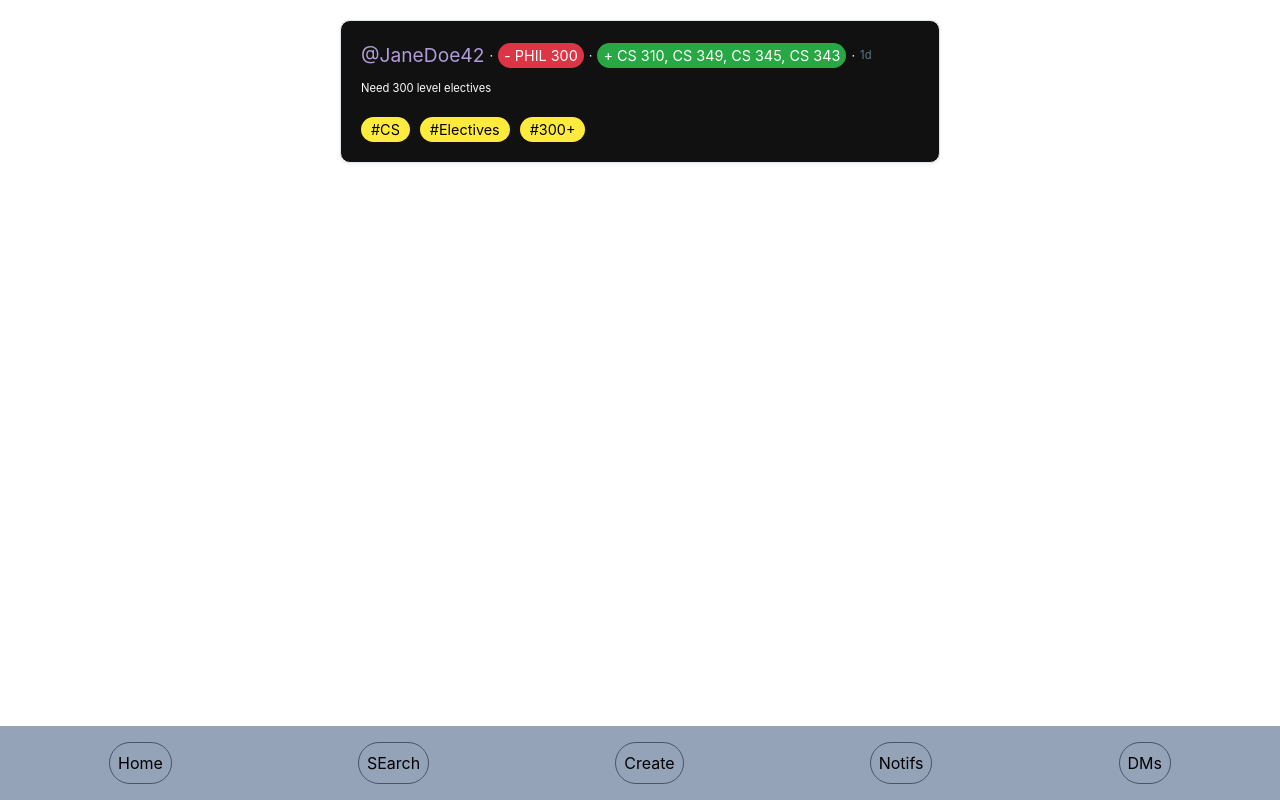
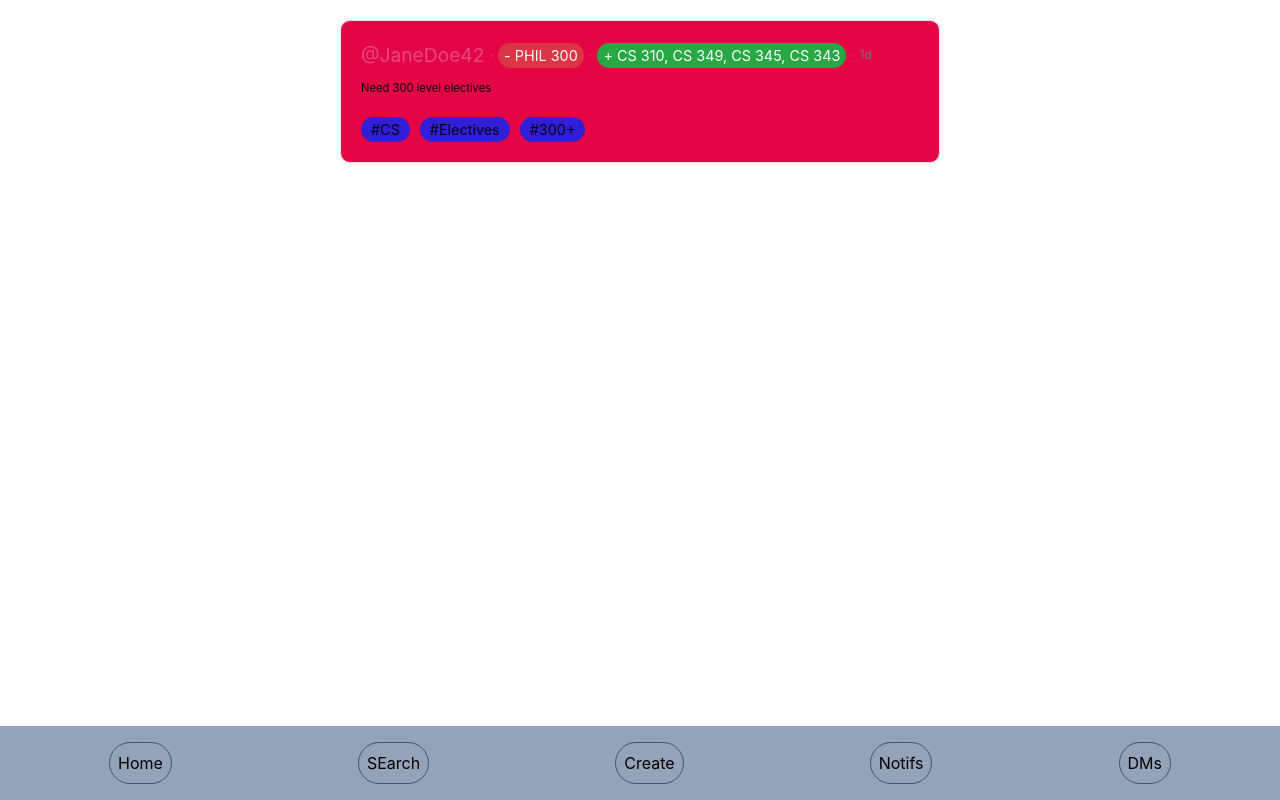
Before and after one commit to j-ackie/brutus, a React (Create React App) app in the folder frontend/: page / in a window 1280 px wide. Built offline with nearby package versions, Linux system fonts and the light colour scheme.

Commit message:
More colors.

```diff
--- a/frontend/src/components/listing/Listing.tsx
+++ b/frontend/src/components/listing/Listing.tsx
@@ -1,5 +1,6 @@
 import React from 'react';
 import { Label, RegText, SubHeading, Heading } from "../../global/Text";
+import { COLORS } from '../../global/Colors';
 
 interface ListingProps {
   user: string;
@@ -42,13 +43,13 @@ const Listing: React.FC<ListingProps> = ({ user, description, have, want, tags,
       borderRadius: '10px',
       margin: '20px auto',
       boxShadow: '0 2px 4px rgba(0, 0, 0, 0.05)',
-      backgroundColor: ' #111111',
+      backgroundColor: COLORS.secondary,
       color: '#FFF',
       position: 'relative',
     }}>
       <div style={{ marginBottom: '10px', display: 'flex', alignItems: 'center', fontSize: '0.8em', justifyContent: 'flex-start' }}>
-        <SubHeading text={`@${user}`} color="#b19cd9" />
-        <span style={{ margin: '0 5px', color: '#FFF' }}>&middot;</span>
+        <SubHeading text={`@${user}`} color={COLORS.accent} />
+        <span style={{ margin: '0 5px', color: COLORS.accent }}>&middot;</span>
         <div style={{
           backgroundColor: '#dc3545',
           borderRadius: '20px',
@@ -56,9 +57,9 @@ const Listing: React.FC<ListingProps> = ({ user, description, have, want, tags,
           color: 'white',
           display: 'inline-block',
         }}>
-          <Label text={`- ${have}`} color="#ffffff"/>
+          <Label text={`- ${have}`} color="#FFF"/>
         </div>
-        <span style={{ margin: '0 5px', color: '#FFF' }}>&middot;</span>
+        <span style={{ margin: '0 5px', color: COLORS.accent }}>&middot;</span>
         <div style={{
           backgroundColor: '#28a745',
           borderRadius: '20px',
@@ -68,21 +69,21 @@ const Listing: React.FC<ListingProps> = ({ user, description, have, want, tags,
         }}>
           <Label text={`+ ${want}`} color="#ffffff"/>
         </div>
-        <span style={{ margin: '0 5px', color: '#FFF' }}>&middot;</span>
+        <span style={{ margin: '0 5px', color: COLORS.accent }}>&middot;</span>
         <RegText text={timeAgo} color="#657786"/>
       </div>
       <div style={{ textAlign: 'left', marginBottom: '10px' }}>
-        <RegText text={description} color="#FFF"/>
+        <RegText text={description} color={COLORS.text}/>
       </div>
       <div style={{ display: 'flex', flexWrap: 'wrap', gap: '10px', marginTop: '10px' }}>
         {tags.map(tag => (
           <div key={tag} style={{
-            backgroundColor: '#ffeb3b',
+            backgroundColor: COLORS.primary,
             borderRadius: '20px',
             padding: '2px 10px',
             color: 'black',
           }}>
-            <Label text={`#${tag}`} color="#000"/>
+            <Label text={`#${tag}`} color={COLORS.text}/>
           </div>
         ))}
       </div>
--- a/frontend/src/global/Colors.ts
+++ b/frontend/src/global/Colors.ts
@@ -1,9 +1,18 @@
 export const COLORS = {
 
-  primary: "#FFFFFF",
-  secondary: "#000000",
-  text: "#363737",
-  background: "#000000",
-  accent: "#FFFFFF"
+  'text': '#050315',
+  'background': '#fbfbfe',
+  'primary': '#311fd8',
+  'secondary': '#e30544',
+  'accent': '#e74683',
+  'snow': "#f8f0f0",
+  'lightcoral': "#ff8080",
+  'paradisepink': "#ed3d63",
+  'darkorchid': "#8d3fd0",
+  'denimblue': "#2c44c7",
+  'royalblue': "#161a58",
+  'black': "#000000",
+  'royalred': "#9B1C31",
+
 
 }
--- a/frontend/tailwind.config.js
+++ b/frontend/tailwind.config.js
@@ -4,12 +4,20 @@ module.exports = {
   theme: {
     extend: {
       colors: {
-        primary: "#FFFFFF",
-        secondary: "#000000",
-        text: "#FFFFFF",
-        background: "#000000",
-        accent: "#FFFFFF"
-      }
+        'text': '#050315',
+        'background': '#fbfbfe',
+        'primary': '#311fd8',
+        'secondary': '#e30544',
+        'accent': '#e74683',
+        'snow': "#f8f0f0",
+        'lightcoral': "#ff8080",
+        'paradisepink': "#ed3d63",
+        'darkorchid': "#8d3fd0",
+        'denimblue': "#2c44c7",
+        'royalblue': "#161a58",
+        'black': "#000000",
+        'royalred': "#9B1C31",
+      },
     },
   },
   plugins: [],
```
